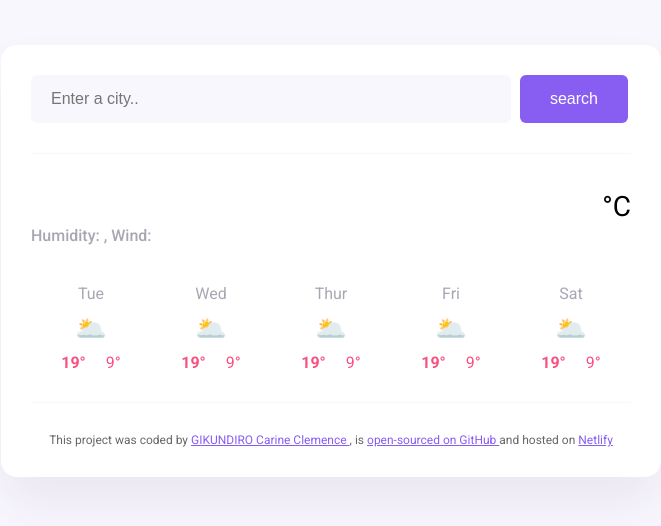
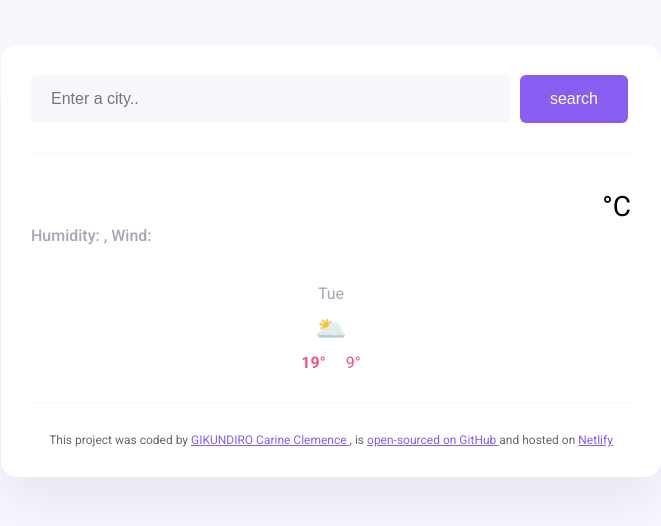
Before and after one commit to CarineClemence20/meteo-app--forecast-repo, a plain HTML site: page index.html in a window 1280 px wide. Shown: the whole page, without its empty margins (309-970 px from the left). Drawn offline with nearby package versions, Linux system fonts and the light colour scheme; no server answers.

Commit message:
made the forecast data to be ingected directly from js using js templetes

```diff
--- a/index.html
+++ b/index.html
@@ -45,50 +45,7 @@
           </div>
         </div>
 
-        <div class="weather-forecast-wrapper">
-          <div class="weather-forecast-day-info">
-            <div class="weather-forecast-day">Tue</div>
-            <div class="weather-forecast-icon">🌥️</div>
-            <div class="weather-forecast-temp-wrapper">
-              <div class="weather-forecast-temp"><strong>19°</strong></div>
-              <div class="weather-forecast-temp">9°</div>
-            </div>
-          </div>
-
-          <div class="weather-forecast-day-info">
-            <div class="weather-forecast-day">Wed</div>
-            <div class="weather-forecast-icon">🌥️</div>
-            <div class="weather-forecast-temp-wrapper">
-              <div class="weather-forecast-temp"><strong>19°</strong></div>
-              <div class="weather-forecast-temp">9°</div>
-            </div>
-          </div>
-
-          <div class="weather-forecast-day-info">
-            <div class="weather-forecast-day">Thur</div>
-            <div class="weather-forecast-icon">🌥️</div>
-            <div class="weather-forecast-temp-wrapper">
-              <div class="weather-forecast-temp"><strong>19°</strong></div>
-              <div class="weather-forecast-temp">9°</div>
-            </div>
-          </div>
-          <div class="weather-forecast-day-info">
-            <div class="weather-forecast-day">Fri</div>
-            <div class="weather-forecast-icon">🌥️</div>
-            <div class="weather-forecast-temp-wrapper">
-              <div class="weather-forecast-temp"><strong>19°</strong></div>
-              <div class="weather-forecast-temp">9°</div>
-            </div>
-          </div>
-          <div class="weather-forecast-day-info">
-            <div class="weather-forecast-day">Sat</div>
-            <div class="weather-forecast-icon">🌥️</div>
-            <div class="weather-forecast-temp-wrapper">
-              <div class="weather-forecast-temp"><strong>19°</strong></div>
-              <div class="weather-forecast-temp">9°</div>
-            </div>
-          </div>
-        </div>
+        <div class="weather-forecast-wrapper" id="forecast"></div>
       </main>
 
       <footer>
--- a/javascript/script.js
+++ b/javascript/script.js
@@ -77,3 +77,13 @@ searchFormElement.addEventListener("submit", displayWeatherInfo);
 
 //city that always run
 searchCity("kigali");
+
+let forecastElement = document.querySelector("#forecast");
+forecastElement.innerHTML = ` <div class="weather-forecast-day-info">
+   <div class="weather-forecast-day">Tue</div>
+   <div class="weather-forecast-icon">🌥️</div>
+   <div class="weather-forecast-temp-wrapper">
+     <div class="weather-forecast-temp"><strong>19°</strong></div>
+     <div class="weather-forecast-temp">9°</div>
+   </div>
+ </div>`;
```
